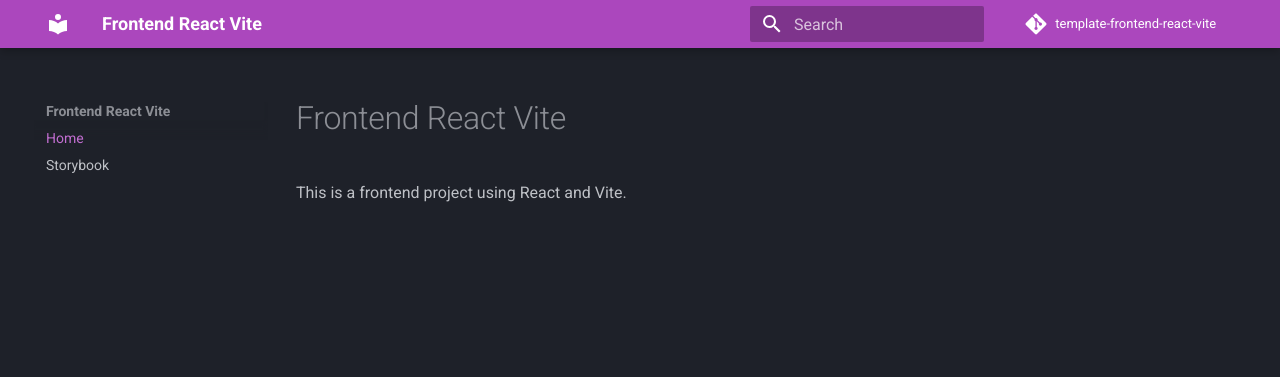
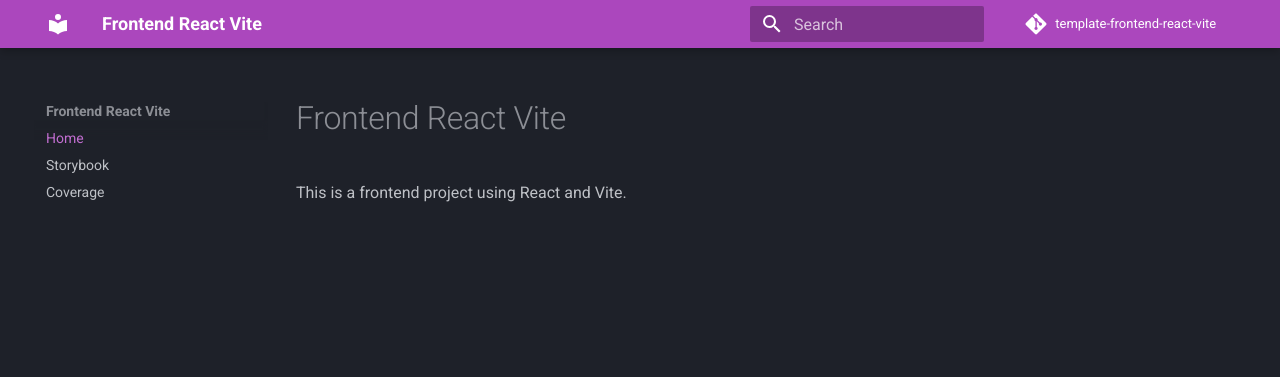
Before and after one commit to vaam-store/gis-lessons-web, an MkDocs documentation site: the page built from docs/README.md, in a window 1280 px wide. Shown: the top 377 px of the page. Built offline with MkDocs 1.6.1 and Material for MkDocs 9.7.7, drawn with Linux system fonts in a browser that asks for light colours; comment, search, counter and statistics services are not loaded.

Commit message:
feat: deploy coverage

```diff
--- a/mkdocs.yml
+++ b/mkdocs.yml
@@ -16,6 +16,7 @@ theme:
 nav:
   - Home: README.md
   - Storybook: storybook
+  - Coverage: coverage
 
 # Extra settings
 markdown_extensions:
```
Also changed, not shown: 1 other file.
